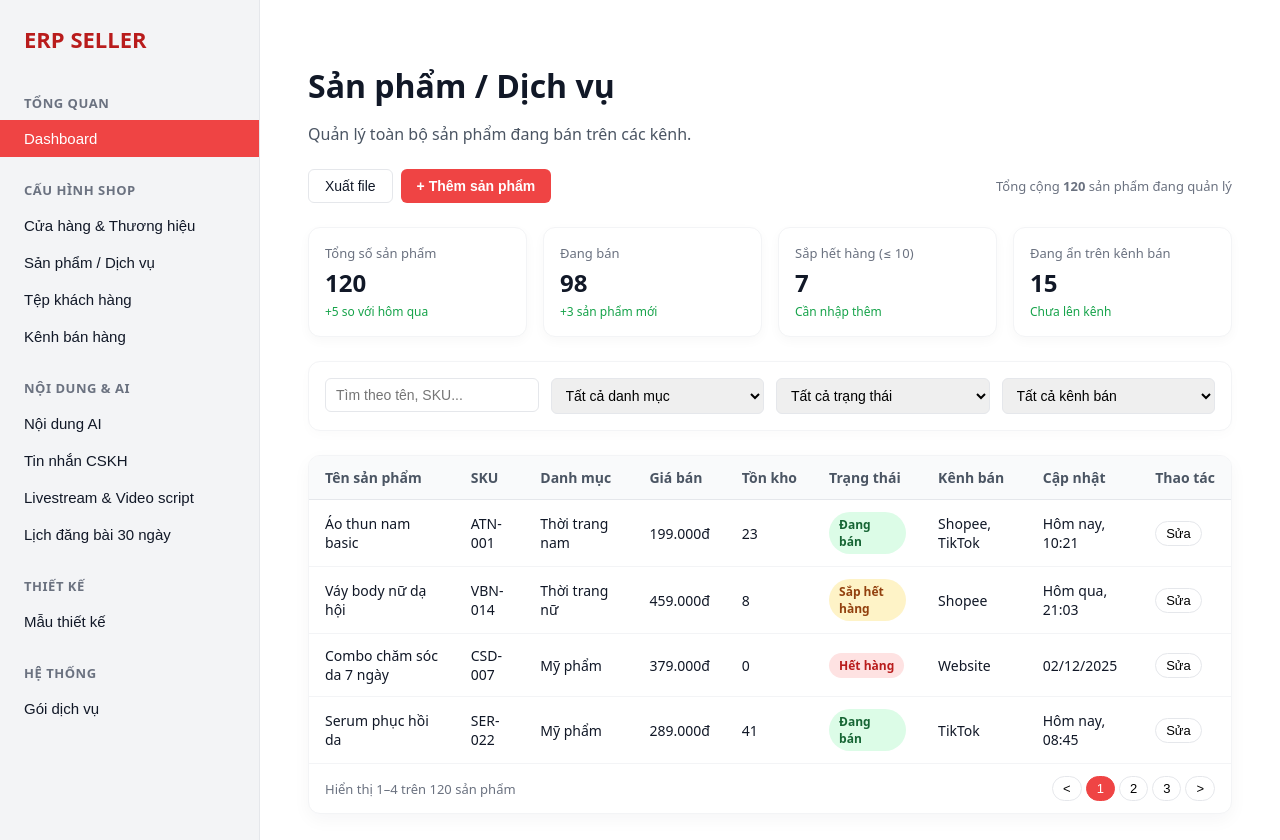
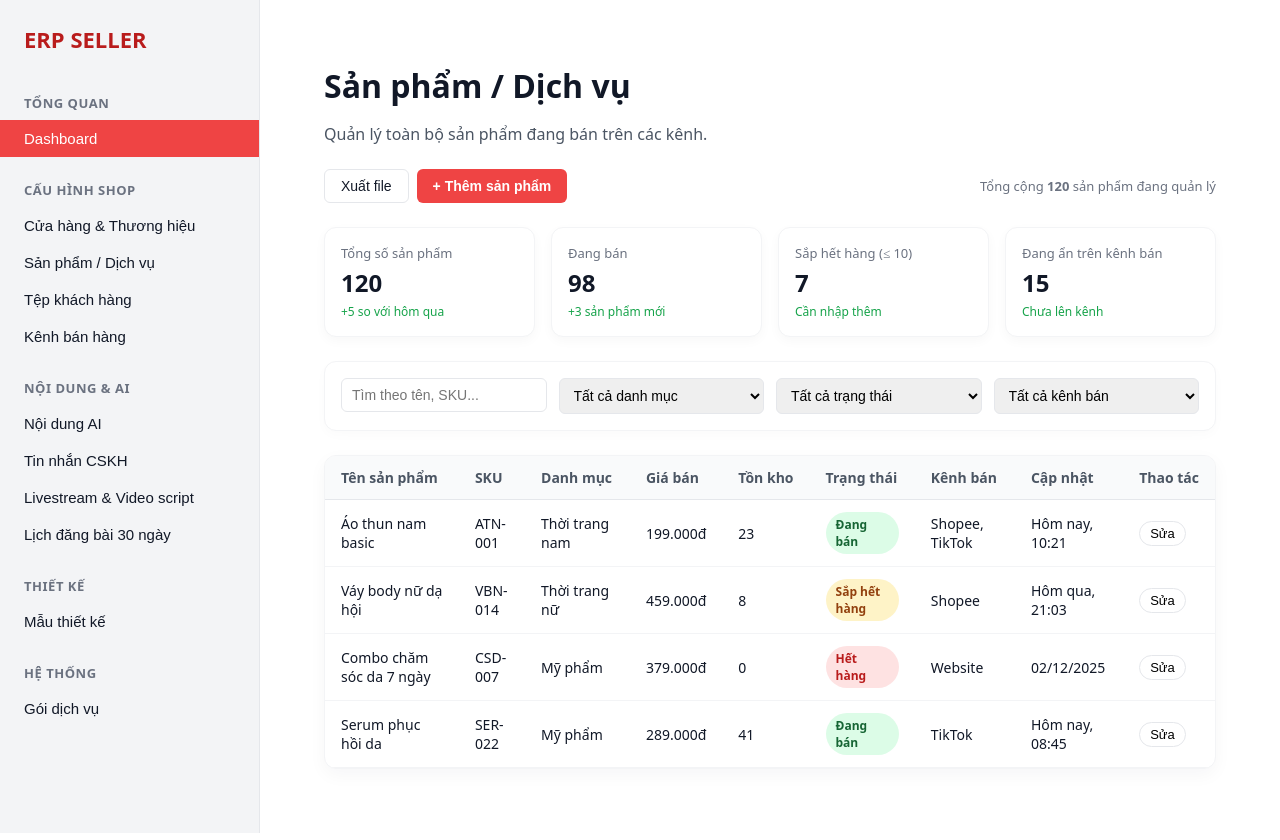
Before and after one commit to conlele0201/erp-seller-crm, a Next.js app: page /products in a window 1280 px wide. Shown: the top 840 px of the page. Built offline with nearby package versions, Linux system fonts and the light colour scheme.

Commit message:
Update page.js

```diff
--- a/app/products/page.js
+++ b/app/products/page.js
@@ -1,6 +1,9 @@
 // app/products/page.js
+"use client";
+import { useState, useMemo } from "react";
 
 export default function ProductsPage() {
+  // ====================== MOCK DATA ======================
   const stats = [
     { label: "Tổng số sản phẩm", value: "120", sub: "+5 so với hôm qua" },
     { label: "Đang bán", value: "98", sub: "+3 sản phẩm mới" },
@@ -8,7 +11,7 @@ export default function ProductsPage() {
     { label: "Đang ẩn trên kênh bán", value: "15", sub: "Chưa lên kênh" },
   ];
 
-  const products = [
+  const productData = [
     {
       name: "Áo thun nam basic",
       sku: "ATN-001",
@@ -51,16 +54,34 @@ export default function ProductsPage() {
     },
   ];
 
-  // ====== FIX QUAN TRỌNG: GIẢM PADDING TRÁI ĐỂ SÁT MENU ======
-  const pageStyle = {
-    padding: "32px 24px",   // <-- FIX tại đây
-    fontFamily: "system-ui, -apple-system, BlinkMacSystemFont, 'Segoe UI', sans-serif",
-  };
+  // ====================== STATES ======================
+  const [search, setSearch] = useState("");
+  const [category, setCategory] = useState("");
+  const [status, setStatus] = useState("");
+  const [channel, setChannel] = useState("");
 
+  // ====================== FILTER LOGIC ======================
+  const filteredProducts = useMemo(() => {
+    return productData.filter((p) => {
+      const matchSearch =
+        p.name.toLowerCase().includes(search.toLowerCase()) ||
+        p.sku.toLowerCase().includes(search.toLowerCase());
+
+      const matchCategory = category ? p.category === category : true;
+      const matchStatus = status ? p.status === status : true;
+      const matchChannel = channel
+        ? p.channel.toLowerCase().includes(channel.toLowerCase())
+        : true;
+
+      return matchSearch && matchCategory && matchStatus && matchChannel;
+    });
+  }, [search, category, status, channel]);
+
+  // ====================== STYLES (GIỮ NGUYÊN CỦA ANH) ======================
+  const pageStyle = { padding: "32px 40px", fontFamily: "system-ui" };
   const headerStyle = { marginBottom: 24 };
   const titleStyle = { fontSize: 32, fontWeight: 700, marginBottom: 8 };
   const subtitleStyle = { fontSize: 16, color: "#4b5563" };
-
   const toolbarStyle = {
     display: "flex",
     justifyContent: "space-between",
@@ -70,7 +91,6 @@ export default function ProductsPage() {
     gap: 12,
     flexWrap: "wrap",
   };
-
   const btnPrimary = {
     padding: "8px 16px",
     borderRadius: 6,
@@ -81,7 +101,6 @@ export default function ProductsPage() {
     cursor: "pointer",
     fontSize: 14,
   };
-
   const btnSecondary = {
     padding: "8px 16px",
     borderRadius: 6,
@@ -92,14 +111,12 @@ export default function ProductsPage() {
     cursor: "pointer",
     fontSize: 14,
   };
-
   const statsGridStyle = {
     display: "grid",
     gridTemplateColumns: "repeat(4, minmax(0, 1fr))",
     gap: 16,
     marginBottom: 24,
   };
-
   const statCardStyle = {
     padding: 16,
     borderRadius: 12,
@@ -107,11 +124,9 @@ export default function ProductsPage() {
     backgroundColor: "#fff",
     boxShadow: "0 4px 12px rgba(15,23,42,0.03)",
   };
-
   const statLabelStyle = { fontSize: 13, color: "#6b7280", marginBottom: 4 };
   const statValueStyle = { fontSize: 24, fontWeight: 700, marginBottom: 4 };
   const statSubStyle = { fontSize: 12, color: "#16a34a" };
-
   const filtersCardStyle = {
     marginTop: 8,
     marginBottom: 24,
@@ -121,18 +136,8 @@ export default function ProductsPage() {
     backgroundColor: "#fff",
     boxShadow: "0 4px 12px rgba(15,23,42,0.02)",
   };
-
-  const filtersRowStyle = {
-    display: "flex",
-    flexWrap: "wrap",
-    gap: 12,
-  };
-
-  const filterItemStyle = {
-    flex: "1 1 200px",
-    minWidth: 200,
-  };
-
+  const filtersRowStyle = { display: "flex", flexWrap: "wrap", gap: 12 };
+  const filterItemStyle = { flex: "1 1 200px", minWidth: 200 };
   const inputStyle = {
     width: "100%",
     padding: "8px 10px",
@@ -140,7 +145,6 @@ export default function ProductsPage() {
     border: "1px solid #e5e7eb",
     fontSize: 14,
   };
-
   const tableCardStyle = {
     marginTop: 8,
     borderRadius: 12,
@@ -149,10 +153,8 @@ export default function ProductsPage() {
     boxShadow: "0 6px 18px rgba(15,23,42,0.04)",
     overflow: "hidden",
   };
-
   const tableWrapperStyle = { width: "100%", overflowX: "auto" };
   const tableStyle = { width: "100%", borderCollapse: "collapse", fontSize: 14 };
-
   const thStyle = {
     textAlign: "left",
     padding: "12px 16px",
@@ -162,7 +164,6 @@ export default function ProductsPage() {
     fontWeight: 600,
     color: "#4b5563",
   };
-
   const tdStyle = {
     padding: "12px 16px",
     borderBottom: "1px solid #f3f4f6",
@@ -170,16 +171,9 @@ export default function ProductsPage() {
   };
 
   const statusBadge = (status) => {
-    let bg = "#dcfce7";
-    let color = "#166534";
-
-    if (status === "Sắp hết hàng") {
-      bg = "#fef3c7";
-      color = "#92400e";
-    } else if (status === "Hết hàng") {
-      bg = "#fee2e2";
-      color = "#b91c1c";
-    }
+    let s = { bg: "#dcfce7", color: "#166534" };
+    if (status === "Sắp hết hàng") s = { bg: "#fef3c7", color: "#92400e" };
+    if (status === "Hết hàng") s = { bg: "#fee2e2", color: "#b91c1c" };
 
     return {
       display: "inline-block",
@@ -187,8 +181,8 @@ export default function ProductsPage() {
       borderRadius: 999,
       fontSize: 12,
       fontWeight: 600,
-      backgroundColor: bg,
-      color,
+      backgroundColor: s.bg,
+      color: s.color,
     };
   };
 
@@ -201,6 +195,7 @@ export default function ProductsPage() {
     cursor: "pointer",
   };
 
+  // ====================== UI RENDER ======================
   return (
     <div style={pageStyle}>
       <header style={headerStyle}>
@@ -208,6 +203,7 @@ export default function ProductsPage() {
         <p style={subtitleStyle}>Quản lý toàn bộ sản phẩm đang bán trên các kênh.</p>
       </header>
 
+      {/* Toolbar */}
       <div style={toolbarStyle}>
         <div style={{ display: "flex", gap: 8 }}>
           <button type="button" style={btnSecondary}>Xuất file</button>
@@ -218,6 +214,7 @@ export default function ProductsPage() {
         </div>
       </div>
 
+      {/* Stats */}
       <section style={statsGridStyle}>
         {stats.map((s) => (
           <div key={s.label} style={statCardStyle}>
@@ -228,39 +225,60 @@ export default function ProductsPage() {
         ))}
       </section>
 
+      {/* Filters */}
       <section style={filtersCardStyle}>
         <div style={filtersRowStyle}>
           <div style={filterItemStyle}>
-            <input style={inputStyle} placeholder="Tìm theo tên, SKU..." />
+            <input
+              style={inputStyle}
+              placeholder="Tìm theo tên, SKU..."
+              value={search}
+              onChange={(e) => setSearch(e.target.value)}
+            />
           </div>
+
           <div style={filterItemStyle}>
-            <select style={inputStyle}>
+            <select
+              style={inputStyle}
+              value={category}
+              onChange={(e) => setCategory(e.target.value)}
+            >
               <option value="">Tất cả danh mục</option>
-              <option value="nam">Thời trang nam</option>
-              <option value="nu">Thời trang nữ</option>
-              <option value="my-pham">Mỹ phẩm</option>
+              <option value="Thời trang nam">Thời trang nam</option>
+              <option value="Thời trang nữ">Thời trang nữ</option>
+              <option value="Mỹ phẩm">Mỹ phẩm</option>
             </select>
           </div>
+
           <div style={filterItemStyle}>
-            <select style={inputStyle}>
+            <select
+              style={inputStyle}
+              value={status}
+              onChange={(e) => setStatus(e.target.value)}
+            >
               <option value="">Tất cả trạng thái</option>
-              <option value="active">Đang bán</option>
-              <option value="low">Sắp hết hàng</option>
-              <option value="out">Hết hàng</option>
-              <option value="hidden">Đang ẩn</option>
+              <option value="Đang bán">Đang bán</option>
+              <option value="Sắp hết hàng">Sắp hết hàng</option>
+              <option value="Hết hàng">Hết hàng</option>
             </select>
           </div>
+
           <div style={filterItemStyle}>
-            <select style={inputStyle}>
+            <select
+              style={inputStyle}
+              value={channel}
+              onChange={(e) => setChannel(e.target.value)}
+            >
               <option value="">Tất cả kênh bán</option>
-              <option value="tiktok">TikTok Shop</option>
-              <option value="shopee">Shopee</option>
-              <option value="website">Website</option>
+              <option value="Shopee">Shopee</option>
+              <option value="TikTok">TikTok</option>
+              <option value="Website">Website</option>
             </select>
           </div>
         </div>
       </section>
 
+      {/* Table */}
       <section style={tableCardStyle}>
         <div style={tableWrapperStyle}>
           <table style={tableStyle}>
@@ -279,7 +297,7 @@ export default function ProductsPage() {
             </thead>
 
             <tbody>
-              {products.map((p) => (
+              {filteredProducts.map((p) => (
                 <tr key={p.sku}>
                   <td style={tdStyle}>{p.name}</td>
                   <td style={tdStyle}>{p.sku}</td>
@@ -297,33 +315,7 @@ export default function ProductsPage() {
                 </tr>
               ))}
             </tbody>
-
           </table>
-        </div>
-
-        <div
-          style={{
-            display: "flex",
-            justifyContent: "space-between",
-            alignItems: "center",
-            padding: "12px 16px",
-            fontSize: 13,
-            color: "#6b7280",
-          }}
-        >
-          <span>Hiển thị 1–4 trên 120 sản phẩm</span>
-          <div style={{ display: "flex", gap: 4 }}>
-            <button type="button" style={actionBtnStyle}>&lt;</button>
-            <button
-              type="button"
-              style={{ ...actionBtnStyle, backgroundColor: "#ef4444", color: "#fff", borderColor: "#ef4444" }}
-            >
-              1
-            </button>
-            <button type="button" style={actionBtnStyle}>2</button>
-            <button type="button" style={actionBtnStyle}>3</button>
-            <button type="button" style={actionBtnStyle}>&gt;</button>
-          </div>
         </div>
       </section>
     </div>
```
